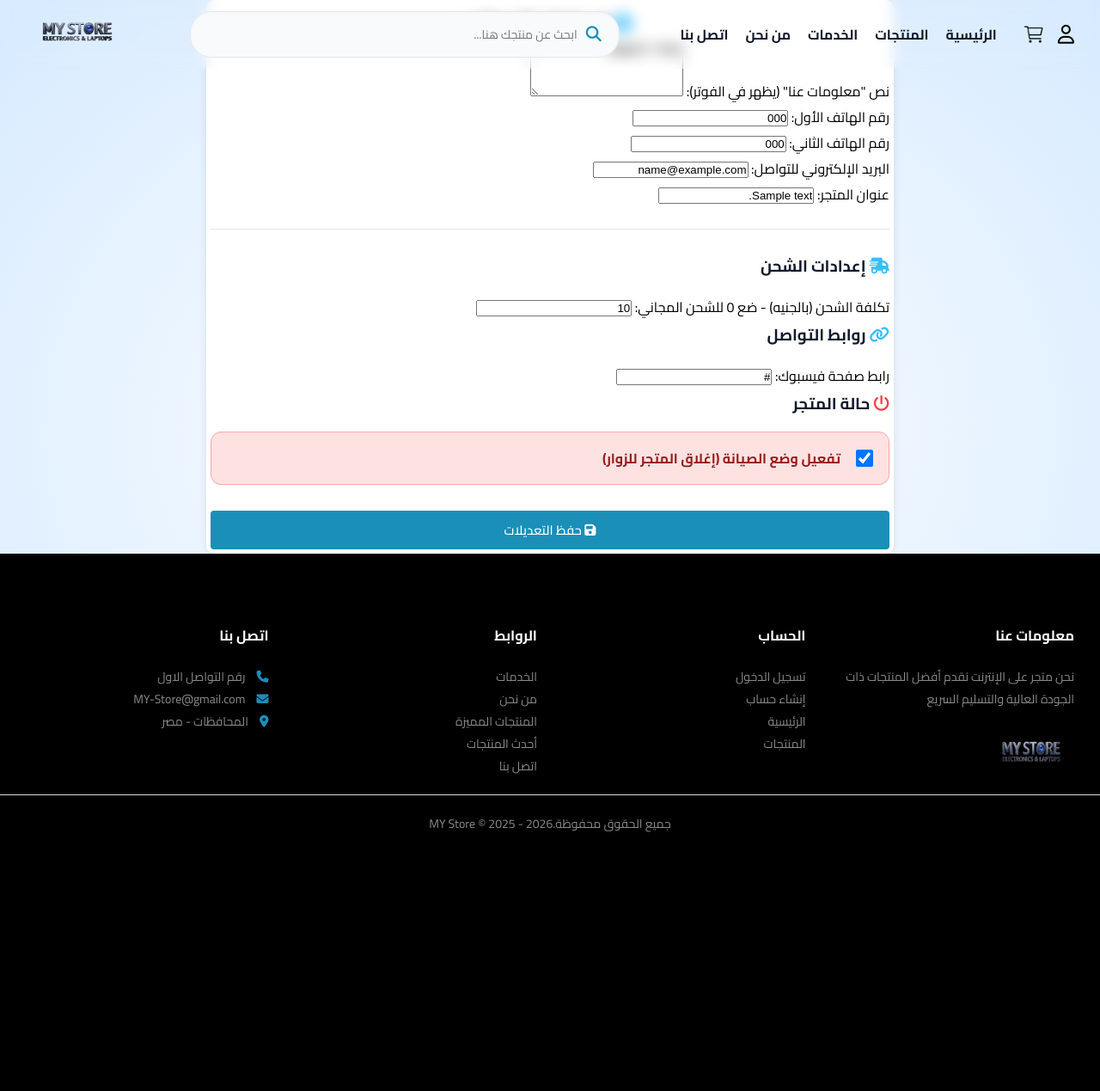
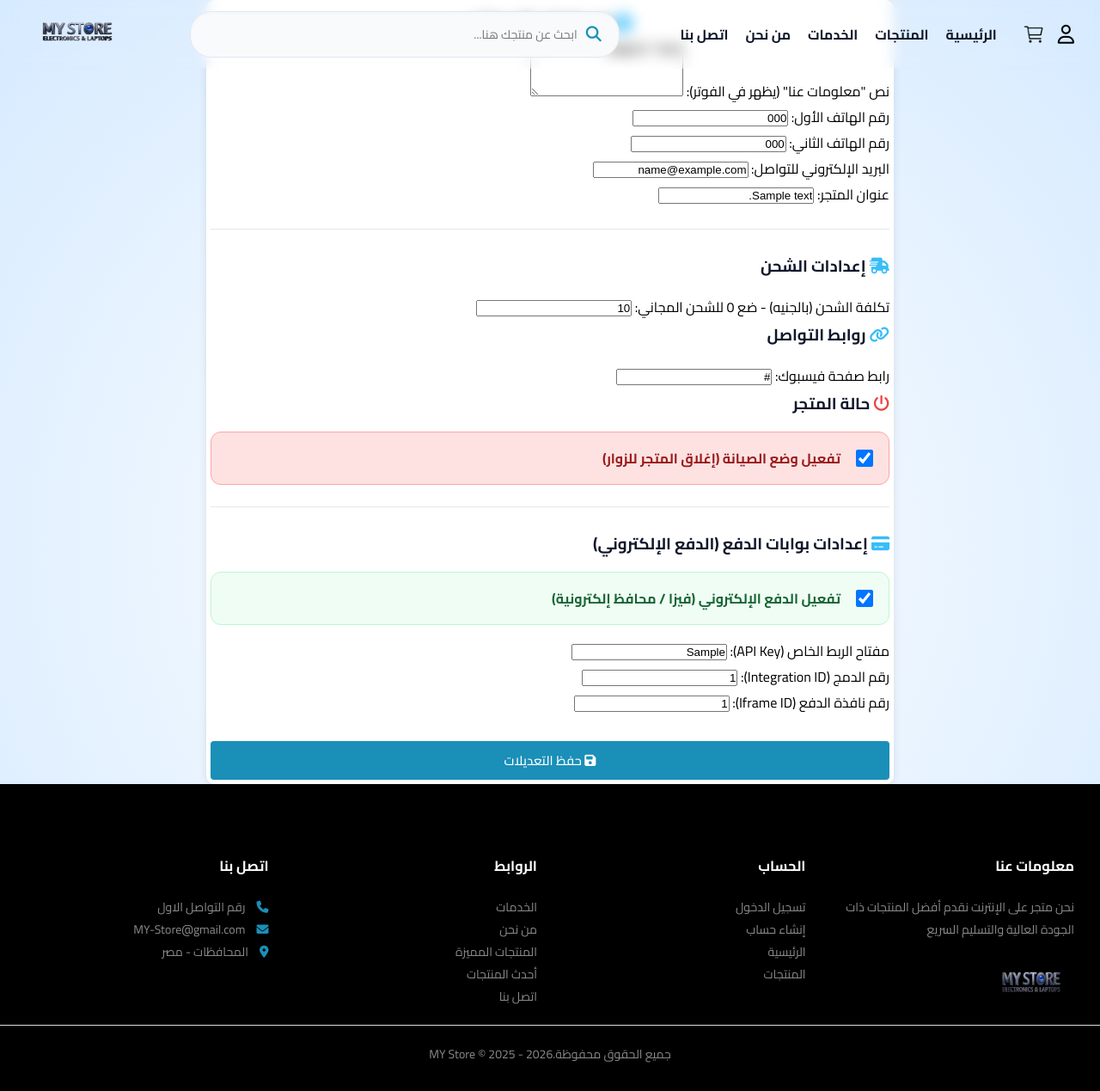
Before and after one commit to Mora111111/My-Store, a PHP site: template app/Views/admin/settings/index.php in a window 1280 px wide. Shown: the whole page at 86% size. Before the commit the page ends 968 px from the top, so only its background shows below. Run offline with PHP 8.4, Linux system fonts and the light colour scheme; the template is opened without the code that fills it: most values are stand-ins (such as "Sample title", 1, 10 or a date in 2020); data that the repository does not hold is empty; some libraries are stand-ins or nearby versions.

```diff
--- a/app/Views/admin/settings/index.php
+++ b/app/Views/admin/settings/index.php
@@ -42,6 +42,28 @@
         <input type="checkbox" name="maintenance_mode" id="maintenance_mode" value="1" <?php echo (!empty($site_settings['maintenance_mode'])) ? 'checked' : ''; ?> style="width: 20px; height: 20px; cursor: pointer;">
         <label for="maintenance_mode" style="margin: 0; color: #991b1b; cursor: pointer; font-weight: bold;">تفعيل وضع الصيانة (إغلاق المتجر للزوار)</label>
       </div>
+      <hr style="border: 0; border-top: 1px solid #e2e8f0; margin: 25px 0;">
+      <h3 style="color:#0f172a; margin-bottom: 15px;"><i class="fa-solid fa-credit-card" style="color:#38bdf8;"></i> إعدادات بوابات الدفع (الدفع الإلكتروني)</h3>
+
+      <div class="form_row" style="display: flex; align-items: center; gap: 10px; background: #f0fdf4; padding: 15px; border-radius: 12px; border: 1px solid #bbf7d0; margin-bottom: 15px;">
+        <input type="checkbox" name="enable_online_payment" id="enable_online_payment" value="1" <?php echo (!empty($site_settings['enable_online_payment'])) ? 'checked' : ''; ?> style="width: 20px; height: 20px; cursor: pointer;">
+        <label for="enable_online_payment" style="margin: 0; color: #166534; cursor: pointer; font-weight: bold;">تفعيل الدفع الإلكتروني (فيزا / محافظ إلكترونية)</label>
+      </div>
+
+      <div class="form_row">
+        <label>مفتاح الربط الخاص (API Key):</label>
+        <input type="text" name="gateway_api_key" value="<?php echo htmlspecialchars($site_settings['gateway_api_key'] ?? ''); ?>">
+      </div>
+
+      <div class="form_row">
+        <label>رقم الدمج (Integration ID):</label>
+        <input type="text" name="gateway_integration_id" value="<?php echo htmlspecialchars($site_settings['gateway_integration_id'] ?? ''); ?>">
+      </div>
+
+      <div class="form_row">
+        <label>رقم نافذة الدفع (Iframe ID):</label>
+        <input type="text" name="gateway_iframe_id" value="<?php echo htmlspecialchars($site_settings['gateway_iframe_id'] ?? ''); ?>">
+      </div>
       <br>
       <button type="submit" class="btn-submit"><i class="fa-solid fa-floppy-disk"></i> حفظ التعديلات</button>
     </form>
```
Also changed, not shown: app/Controllers/AdminSettingController.php (+6 -2 lines), app/Models/Setting.php (+15 -2 lines).
